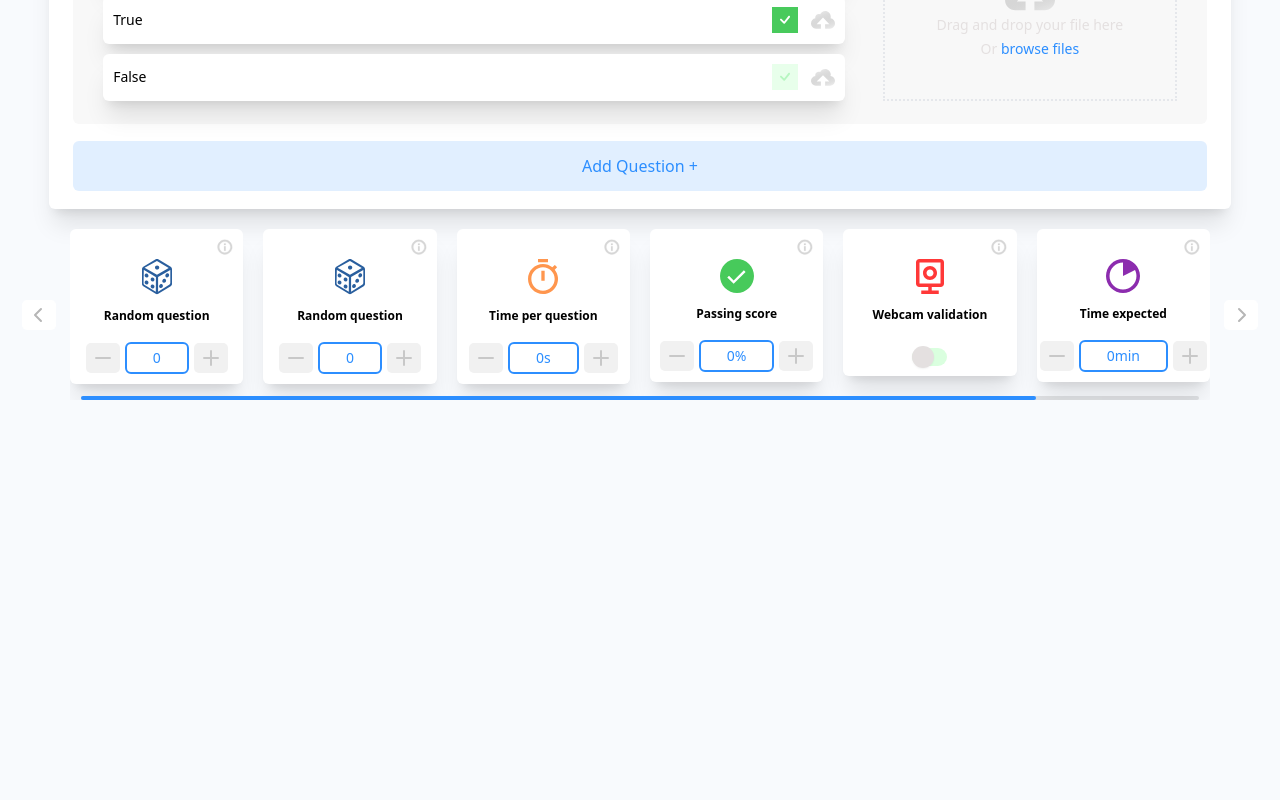
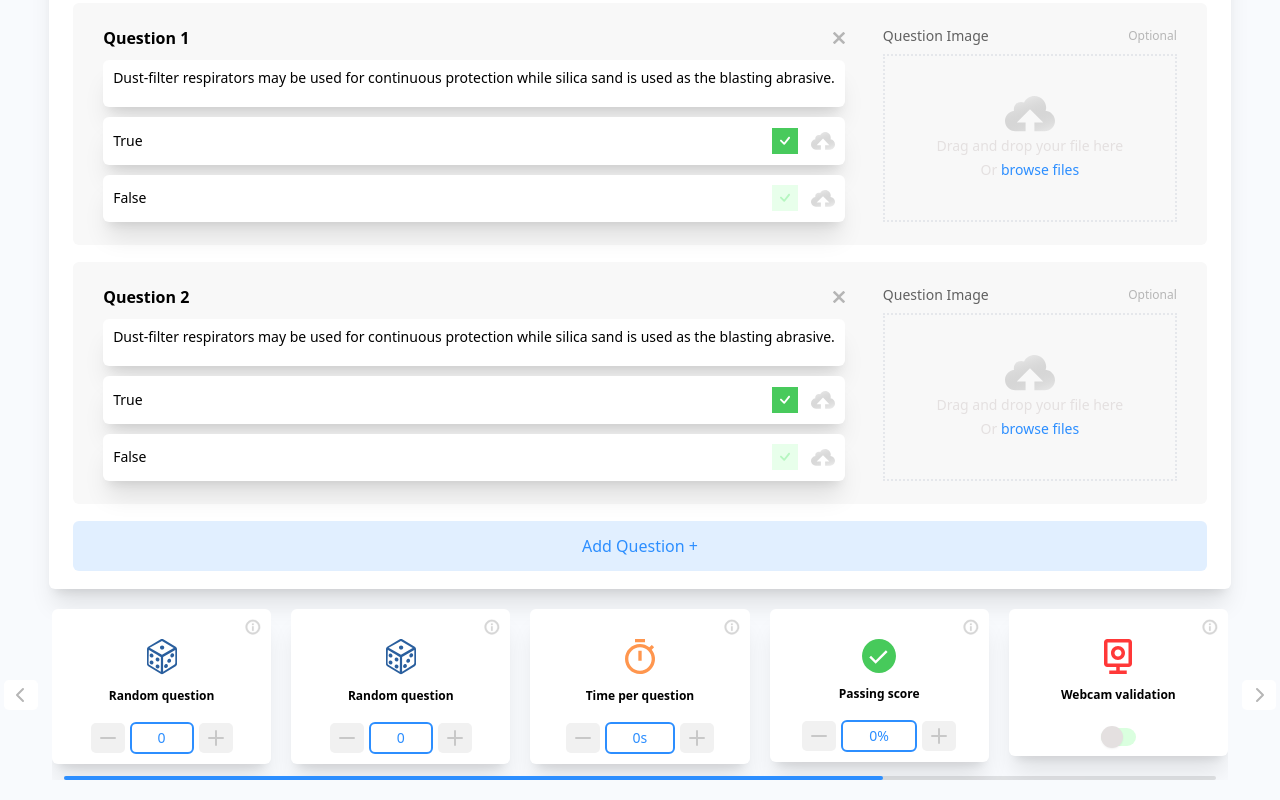
Before and after one commit to houdamzari/newelec-local, a React (Vite) app: page / in a window 1280 px wide. Shown: the part 1006-1806 px from the top of the page. Before the commit the page ends 1426 px from the top, so only its background shows below. Built offline with nearby package versions, Linux system fonts and the light colour scheme.

Commit message:
adjust responsivness

```diff
--- a/src/components/EditSection/Form/Form.jsx
+++ b/src/components/EditSection/Form/Form.jsx
@@ -1,6 +1,6 @@
 import React from "react";
 import { FirstForm } from "./data";
-import {FormInput,Flex,Dropdown} from "../../../components";
+import { FormInput, Flex, Dropdown } from "../../../components";
 
 function Form() {
   return (
@@ -50,10 +50,9 @@
           flexDirection={"flex-col"}
           justifyContent={"justify-center"}
           alignItems={"items-center"}
-          gap={"gap-[13px]"}
+          className={"w-[250px]"}
         >
           <Dropdown
-            className={"w-[180px]"}
             label="Departments"
             optional
             dropdownOptions={[
@@ -67,7 +66,7 @@
             dropdownOptions={[{ option: "function1" }, { option: "function2" }]}
           />
         </Flex>
-        <div>
+        <div className="w-full">
           <p className="text-sm font-semibold text-textColor-grey">
             Description
           </p>
--- a/src/components/ParamsSection/ParamsSection.jsx
+++ b/src/components/ParamsSection/ParamsSection.jsx
@@ -11,8 +11,28 @@
     <div className="w-[full] flex justify-center items-center flex-row">
       <img src={left} alt="left" className="cursor-pointer left-arrow" />
       <Swiper
-        className="w-[1140px] m-0 mx-[14px] pb-4"
+        className="w-[1250px] m-0 mx-[14px] pb-4"
         spaceBetween={20}
+        breakpoints={{
+          1400: {
+            slidesPerView: 6,
+          },
+          1200: {
+            slidesPerView: 5,
+          },
+          900: {
+            slidesPerView: 4,
+          },
+          300: {
+            slidesPerView: 1,
+          },
+          500: {
+            slidesPerView: 2,
+          },
+          600: {
+            slidesPerView: 3,
+          },
+        }}
         slidesPerView={6}
         navigation={{
           prevEl: ".left-arrow",
--- a/src/components/QuestionSection/QuestionSection.jsx
+++ b/src/components/QuestionSection/QuestionSection.jsx
@@ -16,7 +16,7 @@
   ];
   return (
     <div className="w-full justify-center flex">
-      <Card className={"w-[1140.2px] px-[24px] py-[18px]"}>
+      <Card className={"w-[1260px] px-[24px] py-[18px]"}>
         <p className="text-sm font-bold text-textColor-grey">Training</p>
         <p className="text-sm mt-[6px]">
           Here you can manage the questions by clicking on the “Add Question”
--- a/src/components/TitleSection/TitleSection.jsx
+++ b/src/components/TitleSection/TitleSection.jsx
@@ -5,7 +5,7 @@
   return (
     <Flex justifyContent={"justify-center"} alignItems={"align-center"}>
       <Flex
-        className={"w-[1130px]"}
+        className={"w-[1250px]"}
         flexDirection={"flex-row"}
         justifyContent={"justify-between"}
         alignItems={"items-center"}
--- a/src/index.css
+++ b/src/index.css
@@ -15,6 +15,7 @@
 .swiper-slide {
   position: relative;
   z-index: 1;
+  min-width: 176px;
 }
 
 .clip {
```
